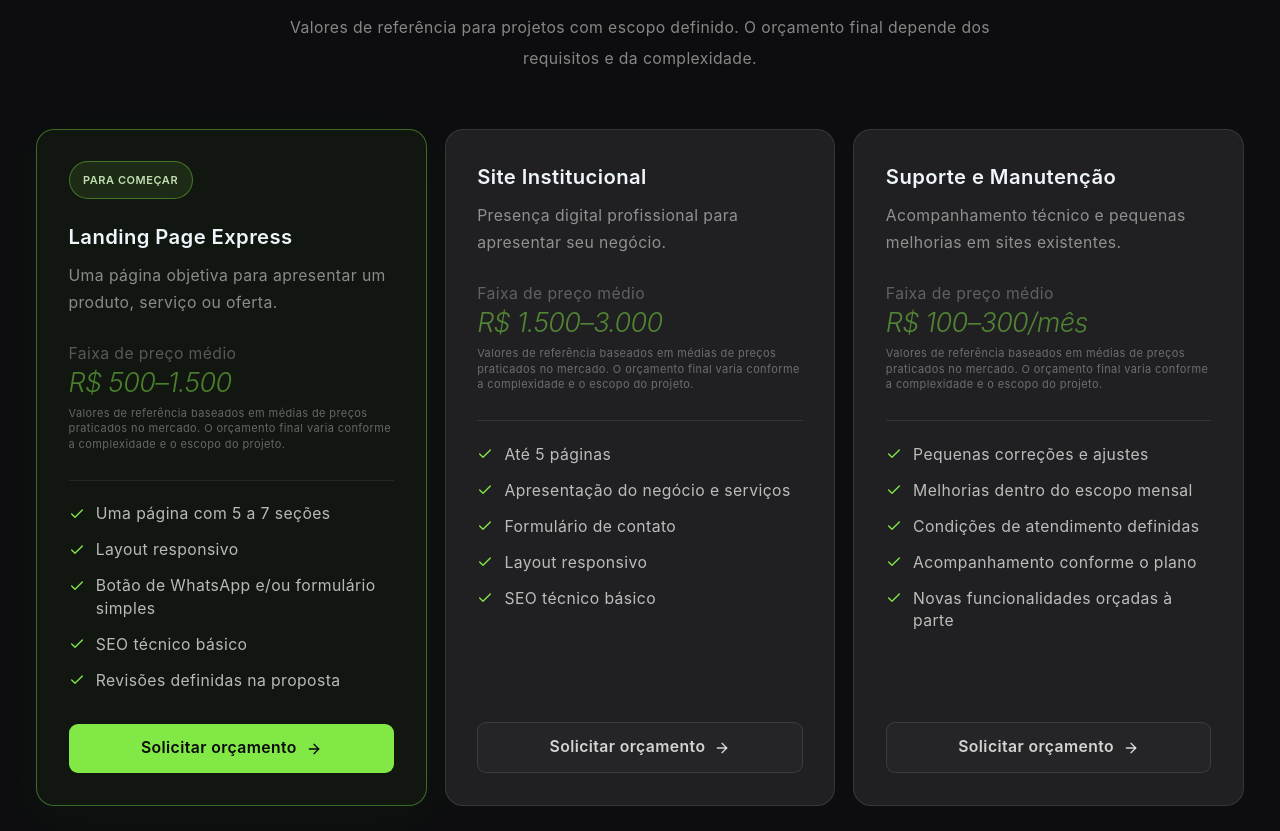
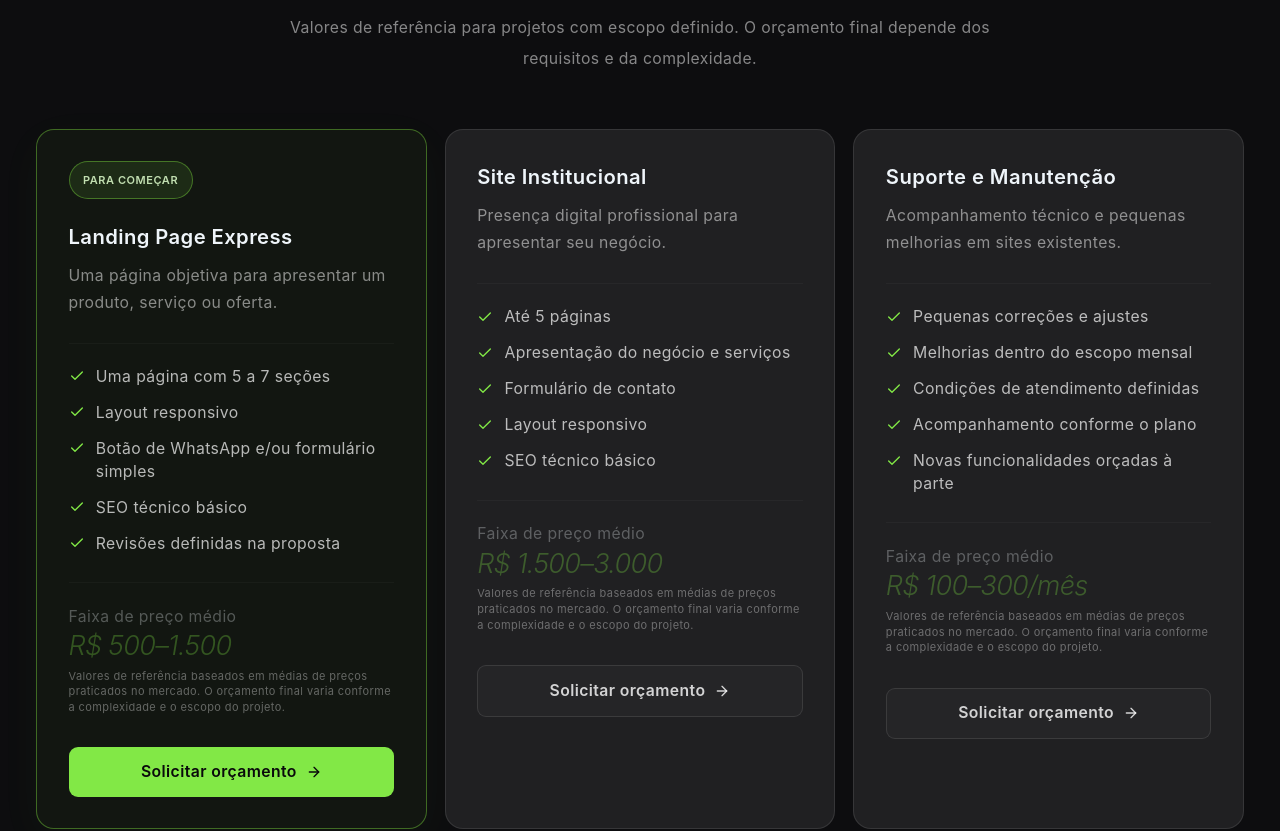
Before and after one commit to davihenriquedev1/portfolio, a React (Vite) app: page /services in a window 1280 px wide. Shown: the part 2240-3071 px from the top of the page. Built offline with nearby package versions, Linux system fonts and the light colour scheme.

Commit message:
feat: finalize details in packages

```diff
--- a/src/components/header/header.tsx
+++ b/src/components/header/header.tsx
@@ -90,9 +90,15 @@ export const Header = () => {
 					<nav className="absolute right-4 top-full mt-3 w-40 border border-gray-50/10 bg-[#131313] p-2 shadow-lg">
 						<ul className="flex flex-col text-right text-xs uppercase">
 							<HeaderLink
+								to="/"
+								value="Início"
+								className="px-3 py-3"
+							/>
+
+							<HeaderLink
 								to="/projects"
 								value="PROJETOS"
-								className="px-3 py-3"
+								className="border-t border-gray-50/10 px-3 py-3"
 							/>
 
 							<HeaderLink
--- a/src/components/services-page/packages.tsx
+++ b/src/components/services-page/packages.tsx
@@ -35,7 +35,7 @@ export const Packages = ({setSubject}: PackagesProps) => {
                     {packages.map((item) => (
                         <article
                             key={item.name}
-                            className={`relative flex flex-col rounded-2xl border p-6 transition-all duration-300 hover:-translate-y-1 sm:p-7 ${
+                            className={`group relative flex flex-col rounded-2xl border p-6 transition-all duration-300 hover:-translate-y-1 sm:p-7 ${
                                 item.featured
                                     ? "border-accent-border bg-accent/4.5 shadow-[0_12px_45px_rgba(130,232,70,0.04)]"
                                     : "border-white/10 bg-[#202022] hover:border-accent-border/70"
@@ -55,16 +55,7 @@ export const Packages = ({setSubject}: PackagesProps) => {
                                 {item.description}
                             </p>
 
-                            <p className="mt-6 flex flex-col text-text-heading/30">
-                                <span className="text-sm">Faixa de preço médio</span>
-                                <span className="text-2xl tracking-tight text-accent/50 hover:text-accent italic font-light  transition-colors">{item.price}</span>
-                            </p>
-
-                            <p className="mt-1 text-[11px] text-white/35 leading-3.5">
-                                Valores de referência baseados em médias de preços praticados no mercado. O orçamento final varia conforme a complexidade e o escopo do projeto.
-                            </p>
-
-                            <ul className="mt-6 flex-1 space-y-3 border-t border-white/8 pt-5">
+                            <ul className="mt-6 space-y-3 border-t border-white/3 pt-5">
                                 {item.items.map((feature) => (
                                     <li
                                         key={feature}
@@ -78,6 +69,14 @@ export const Packages = ({setSubject}: PackagesProps) => {
                                     </li>
                                 ))}
                             </ul>
+
+                            <p className="mt-6 flex flex-col text-text-heading/30 border-t border-white/3 pt-5">
+                                <span className="text-sm">Faixa de preço médio</span>
+                                <span className="text-2xl tracking-tight text-accent/30 group-hover:text-accent italic font-light transition-colors">{item.price}</span>
+                                <span className="mt-1 text-[11px] text-white/35 leading-3.5">
+                                    Valores de referência baseados em médias de preços praticados no mercado. O orçamento final varia conforme a complexidade e o escopo do projeto.
+                                </span>
+                            </p>
 
                             <a
                                 href="#contact"
--- a/src/pages/projects.tsx
+++ b/src/pages/projects.tsx
@@ -9,7 +9,7 @@ const Projects = () => {
                 title="Davi Henrique | Projetos"
                 description="Projetos desenvolvidos por Davi Henrique, desenvolvedor Full Stack."
             />
-            <section className="flex flex-col justify-center py-6 lg:py-8 w-full">
+            <div className="flex flex-col justify-center py-6 lg:py-8 w-full">
                 <h1 className="text-xl xs:text-2xl sm:text-3xl md:text-4xl xl:text-5xl text-accent mb-6 font-semibold uppercase text-center">
                     Meus Projetos
                 </h1>
@@ -22,7 +22,7 @@ const Projects = () => {
                         />
                     ))}
                 </div>
-            </section>
+            </div>
         </>
 
     )
--- a/src/pages/services.tsx
+++ b/src/pages/services.tsx
@@ -5,12 +5,17 @@ import { ProcessSection } from "../components/services-page/process-section";
 import { Faq } from "../components/services-page/faq";
 import { Contact } from "../components/services-page/contact";
 import { useState } from "react";
+import { SEO } from "../components/seo";
 
 const Services = () => {
     const [messageSubject, setMessageSubject] = useState("");
 
     return (
-        <main className="relative isolate overflow-hidden bg-bg text-text">
+        <div className="relative isolate overflow-hidden bg-bg text-text">
+            <SEO
+                title="Davi Henrique | Serviços"
+                description="Serviços desenvolvidos e pacotes prontos."
+            />
             <Hero />
             <div className="mx-auto h-px max-w-4xl bg-linear-to-r from-transparent via-accent/20 to-transparent" />
             <Grid setSubject={setMessageSubject}/>
@@ -19,7 +24,7 @@ const Services = () => {
             <div className="mx-auto h-px max-w-4xl bg-linear-to-r from-transparent via-accent/20 to-transparent" />
             <Faq />
             <Contact message={messageSubject}/>
-        </main>
+        </div>
     );
 };
 
```
